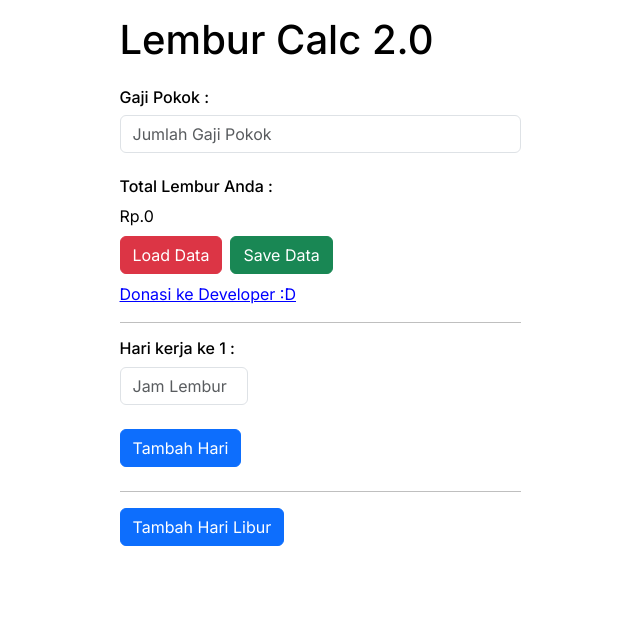
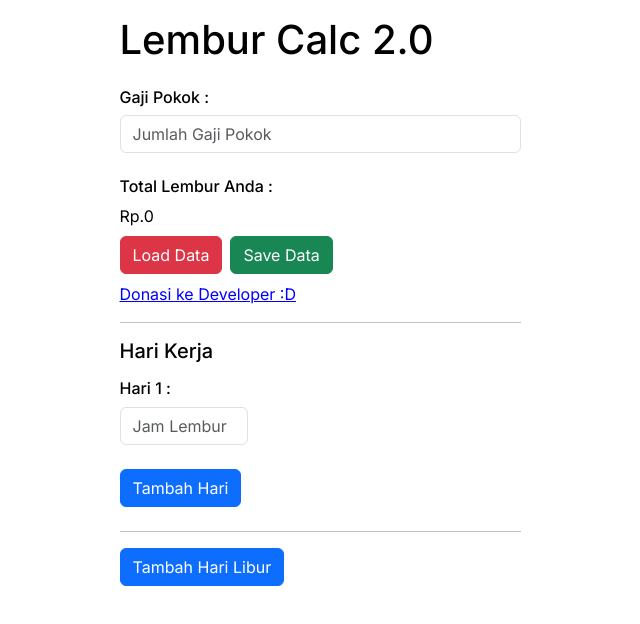
Before and after one commit to hazelflith/lembur-v2, a Next.js app: page / in a window 1280 px wide. Shown: the top 624 px of the page, without its empty margins (320-960 px from the left). Built offline with nearby package versions, Linux system fonts and the light colour scheme.

Commit message:
Improvement UI

```diff
--- a/src/app/page.js
+++ b/src/app/page.js
@@ -242,9 +242,10 @@ const calculateLemburHariLibur = () => {
           }
           <hr></hr>
           <div className="row g-2">
+            <h5>Hari Kerja</h5>
             {inputFields.map((inputField, index) => (
               <div key={index} className="col-4 mb-4">
-                <h6>Hari kerja ke {index+1} :</h6>
+                <h6>Hari {index+1} :</h6>
                 <input
                   className='form-control'
                   type="number"
@@ -260,9 +261,10 @@ const calculateLemburHariLibur = () => {
           </div>
           <hr className='mb-4'></hr>
           <div className="row g-2">
+            {inputFieldsLibur.length > 0 && <h5>Hari Libur</h5>}
             {inputFieldsLibur.map((inputFieldLibur, index) => (
               <div key={index} className="col-4 mb-4">
-                <h6>Hari libur ke {index+1} :</h6>
+                <h6>Hari {index+1} :</h6>
                 <input
                   type="number"
                   className='form-control'
```
